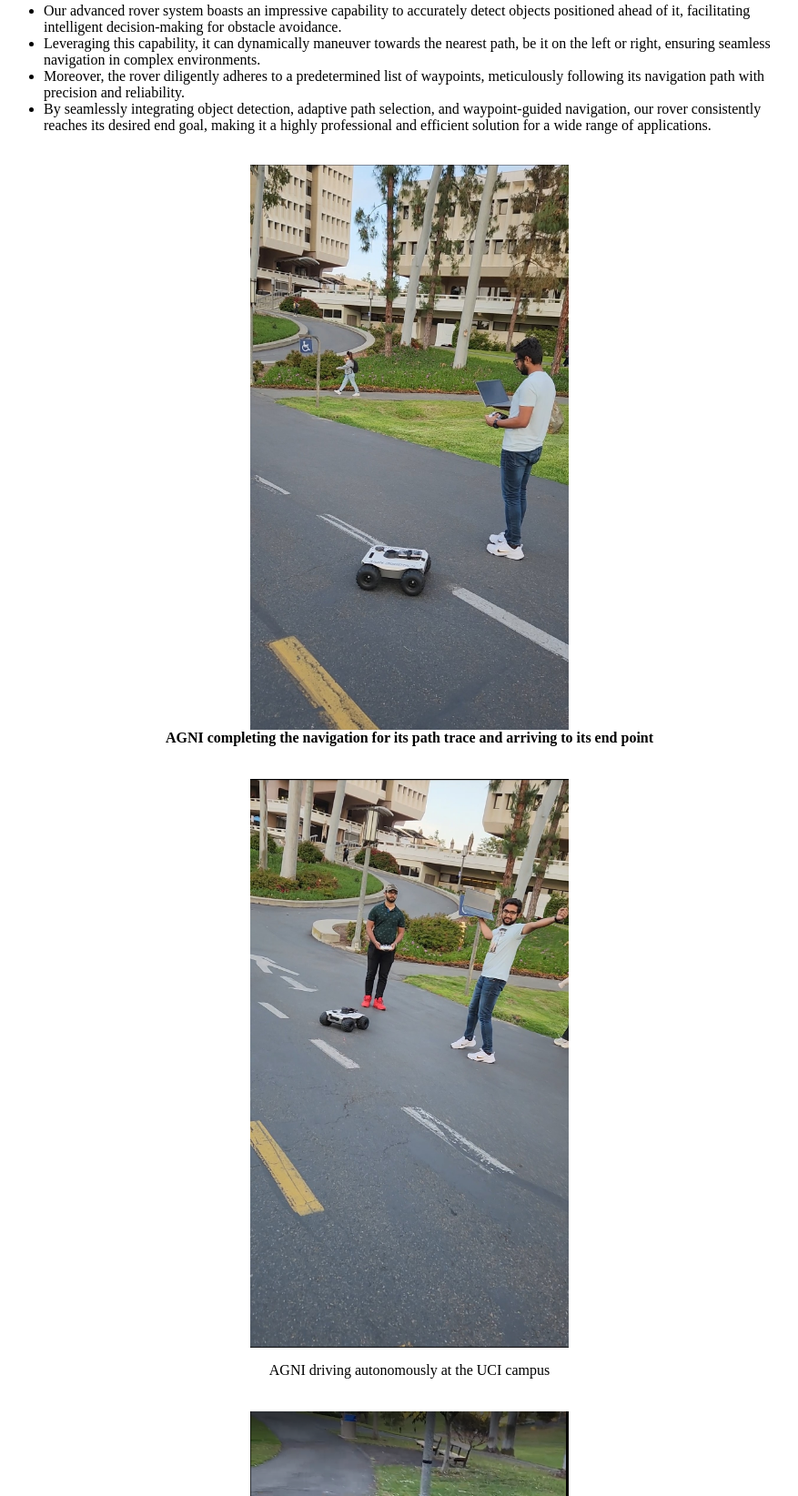
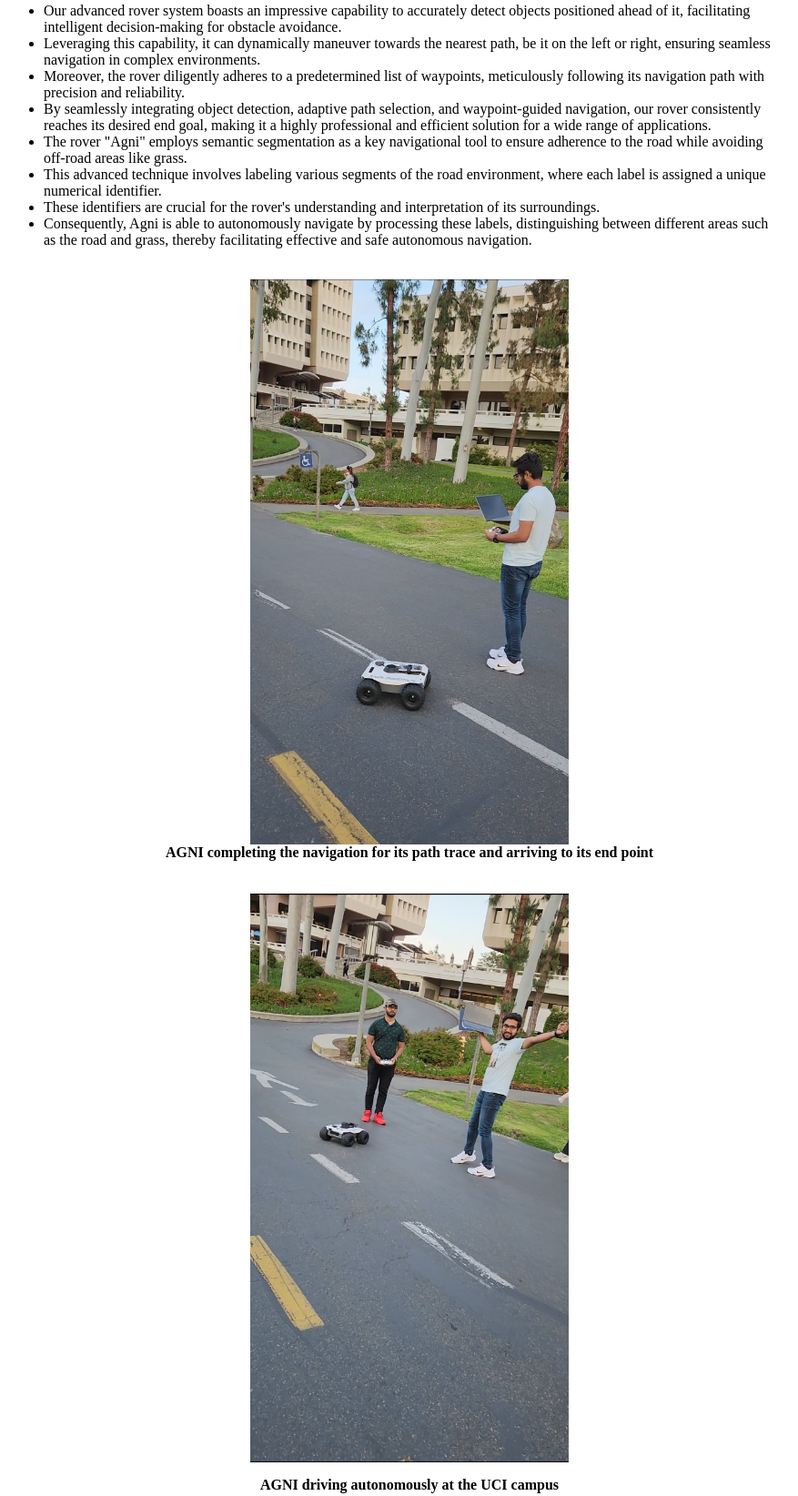
Before and after one commit to Autonomous-Navigation/Autonomous-Navigation.github.io, a plain HTML site: page index.html in a window 1280 px wide. Shown: the part 4208-5852 px from the top of the page at 91% size, without its empty margins (210-1087 px from the left). Drawn offline with Linux system fonts and the light colour scheme; files whose address does not match are found by name.

Commit message:
Update index.html

```diff
--- a/index.html
+++ b/index.html
@@ -145,7 +145,10 @@
 					<li>Leveraging this capability, it can dynamically maneuver towards the nearest path, be it on the left or right, ensuring seamless navigation in complex environments.</li>
 					<li>Moreover, the rover diligently adheres to a predetermined list of waypoints, meticulously following its navigation path with precision and reliability.</li>
 					<li>By seamlessly integrating object detection, adaptive path selection, and waypoint-guided navigation, our rover consistently reaches its desired end goal, making it a highly professional and efficient solution for a wide range of applications.</li>
-
+					<li>The rover "Agni" employs semantic segmentation as a key navigational tool to ensure adherence to the road while avoiding off-road areas like grass.</li>
+					<li>This advanced technique involves labeling various segments of the road environment, where each label is assigned a unique numerical identifier.</li>
+					<li>These identifiers are crucial for the rover's understanding and interpretation of its surroundings.</li>
+					<li>Consequently, Agni is able to autonomously navigate by processing these labels, distinguishing between different areas such as the road and grass, thereby facilitating effective and safe autonomous navigation.</li>
 					<br>
 					<figure style="text-align: center;">
                                              <img class="round" style="width:350px; display: block; margin: auto;" src="files/css/image/Screenshot_20230525_181311_Gallery (1).jpg"/>
@@ -155,12 +158,12 @@
 
                                             <img class="round" style="width:350px; display: block; margin: auto;" src="files/css/image/Screenshot_20230525_181628_Gallery (1).jpg"/>
                                         </figure>
-					<figcaption align="center">AGNI driving autonomously at the UCI campus</figcaption>
+					<figcaption align="center"><b>AGNI driving autonomously at the UCI campus</b></figcaption>
 
 					          <br><br>
 					    <img class="round" style="width:350px; display: block; margin: auto;" src="files/css/image/Screenshot (42).png"/>
                                         </figure>
-					<figcaption align="center">AGNI tracing its path on the road and starying away from the grass</figcaption>
+					<figcaption align="center"><b>AGNI tracing its path on the road and starying away from the grass</b></figcaption>
 
 					           <br><br>
 
```
